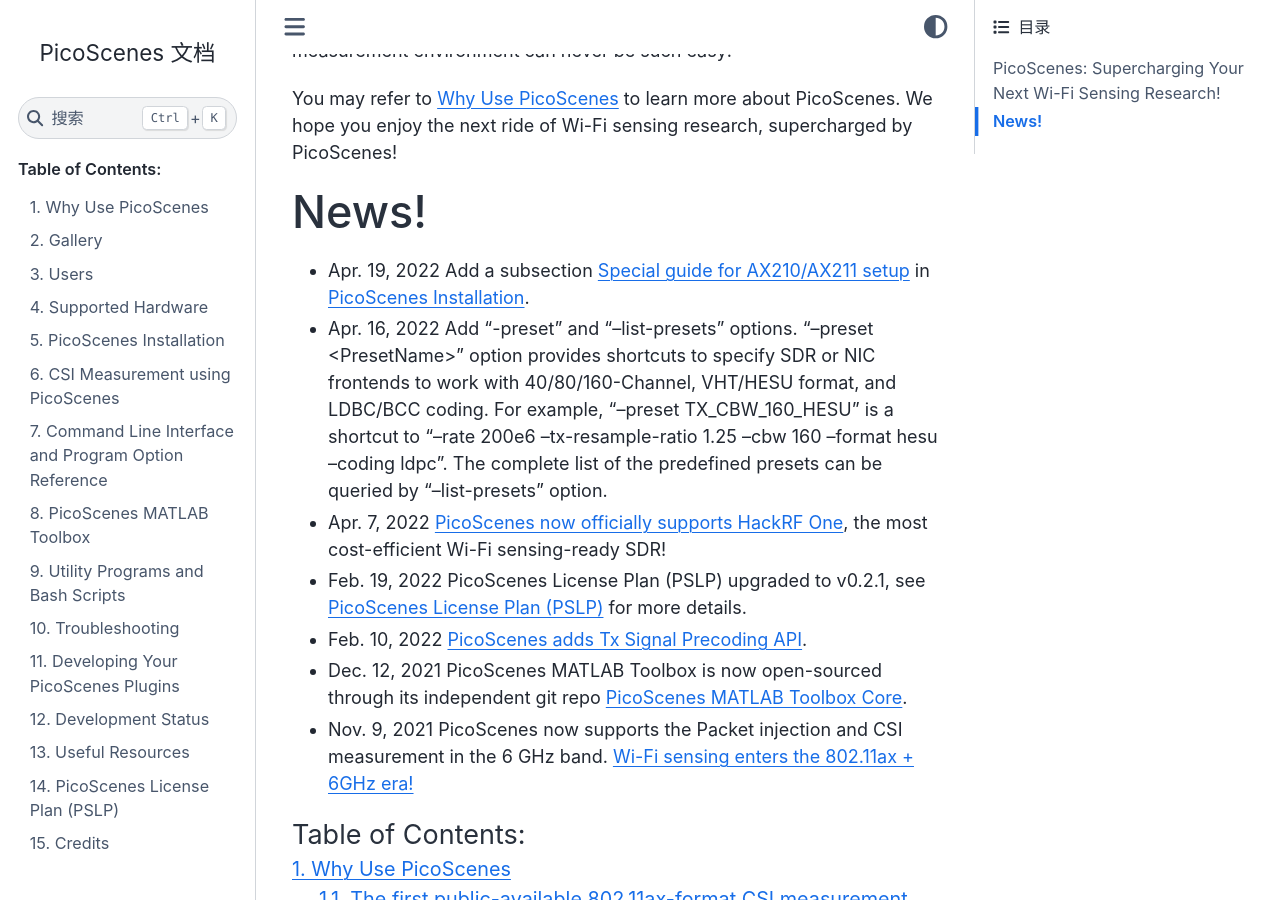
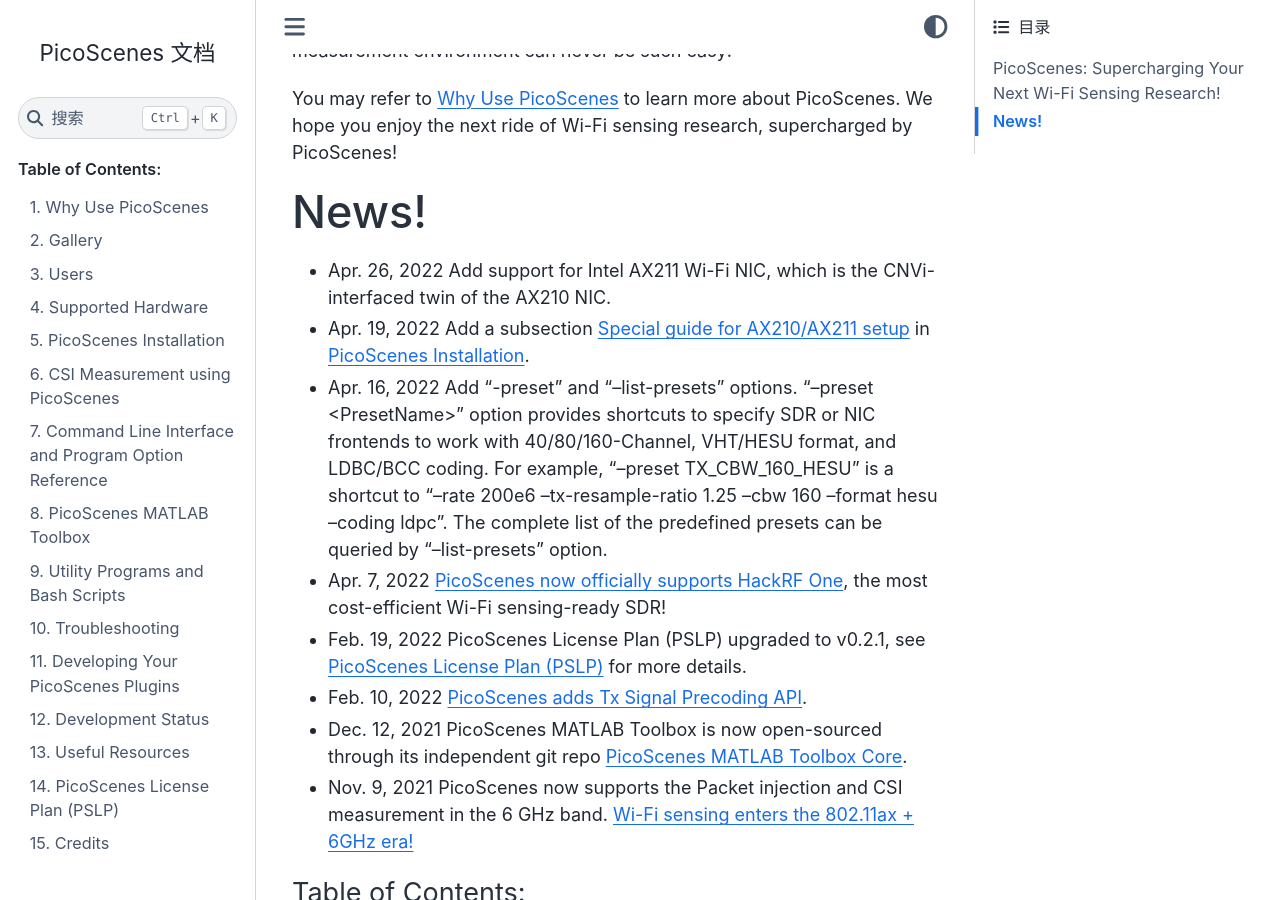
Before and after one commit to wifisensing/PicoScenes-Manual, a Sphinx documentation site: the page built from source/index.rst, in a window 1280 px wide and 900 px high, scrolled down 3433 px. Built offline with Sphinx 7.4.7 and the Sphinx Book theme 1.1.4, drawn with Linux system fonts in a browser that asks for light colours.

Commit message:
- Apr. 26, 2022 Add support for Intel AX211 Wi-Fi NIC, which is the CNVi-interfaced twin of the AX210 NIC.

```diff
--- a/source/index.rst
+++ b/source/index.rst
@@ -36,7 +36,7 @@
 
 News!
 ======
-
+- Apr. 26, 2022 Add support for Intel AX211 Wi-Fi NIC, which is the CNVi-interfaced twin of the AX210 NIC.
 - Apr. 19, 2022 Add a subsection :ref:`ax210_setup` in :doc:`/installation`.
 - Apr. 16, 2022 Add "-preset" and "--list-presets" options. "--preset <PresetName>" option provides shortcuts to specify SDR or NIC frontends to work with 40/80/160-Channel, VHT/HESU format, and LDBC/BCC coding. For example, "--preset TX_CBW_160_HESU" is a shortcut to "--rate 200e6 --tx-resample-ratio 1.25 --cbw 160 --format hesu --coding ldpc". The complete list of the predefined presets can be queried by "--list-presets" option.
 - Apr. 7, 2022 `PicoScenes now officially supports HackRF One <https://zpj.io/picoscenes-supports-hackrf/>`_, the most cost-efficient Wi-Fi sensing-ready SDR!
```
